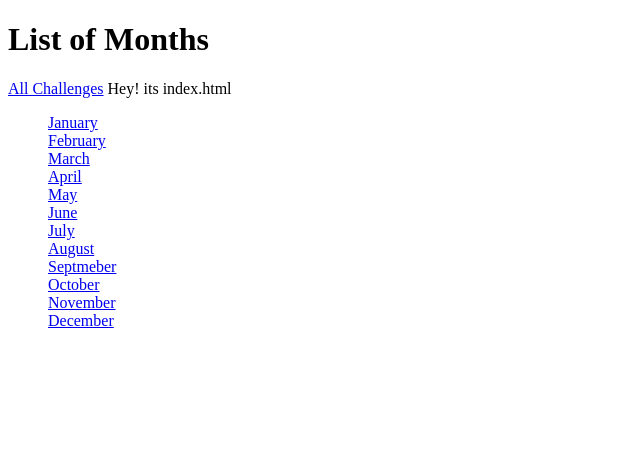
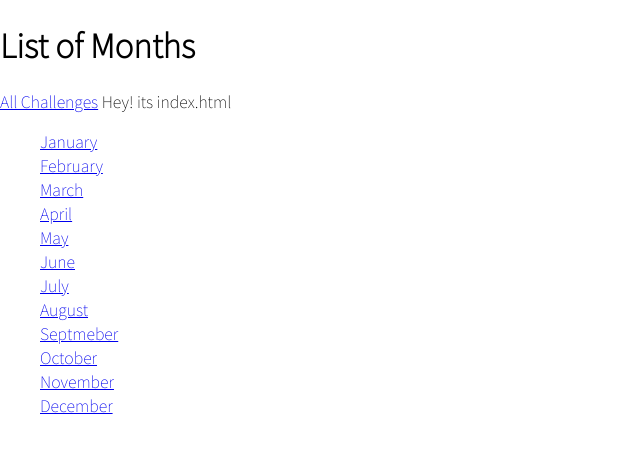
Before and after one commit to anasTripleK/djangoLearningTrack, a Django app: page / in a window 1280 px wide. Shown: the top 453 px of the page, without its empty margins (0-640 px from the left). Run offline with Django 3.2, Linux system fonts and the light colour scheme.

Commit message:
DTL: Global Static Styles

```diff
--- a/ProjectZero/ProjectZero/settings.py
+++ b/ProjectZero/ProjectZero/settings.py
@@ -129,6 +129,11 @@ USE_TZ = True
 
 STATIC_URL = '/static/'
 
+# To Tell django to check other static directories also
+STATICFILES_DIRS = [
+    BASE_DIR /  "static"
+]
+
 # Default primary key field type
 # https://docs.djangoproject.com/en/3.2/ref/settings/#default-auto-field
 
--- /dev/null
+++ b/ProjectZero/static/styles.css
@@ -0,0 +1,9 @@
+@import url('https://fonts.googleapis.com/css2?family=Noto+Sans+JP:wght@100&display=swap');
+
+html{
+    font-family: 'Noto Sans JP', sans-serif;
+}
+
+body{
+    margin: 0;
+}
--- a/ProjectZero/templates/base.html
+++ b/ProjectZero/templates/base.html
@@ -1,3 +1,5 @@
+{% load static %}
+
 <!DOCTYPE html>
 <html lang="en">
   <head>
@@ -5,13 +7,13 @@
     <meta charset="UTF-8" />
     <meta http-equiv="X-UA-Compatible" content="IE=edge" />
     <meta name="viewport" content="width=device-width, initial-scale=1.0" />
-
     <title>
       {% block page_title %}My Challenges{% endblock %}
     </title>
 
-    {% block css_files%}
-    {%endblock%}
+    <link rel="stylesheet" href="{% static "styles.css" %}">
+
+          {% block css_files%} {%endblock%}
 
   </head>
   <body>
```
